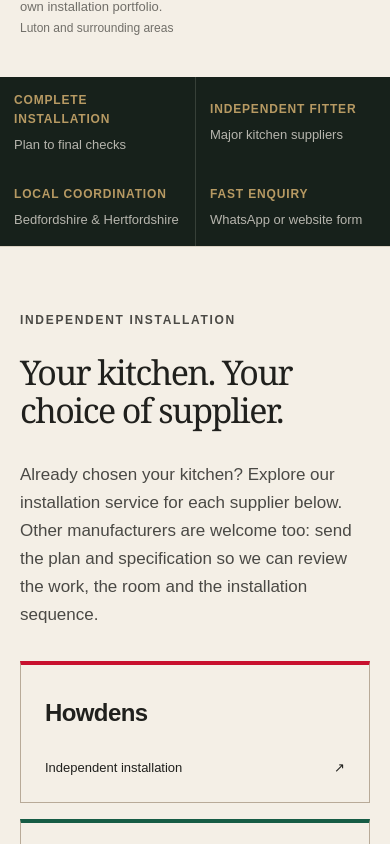
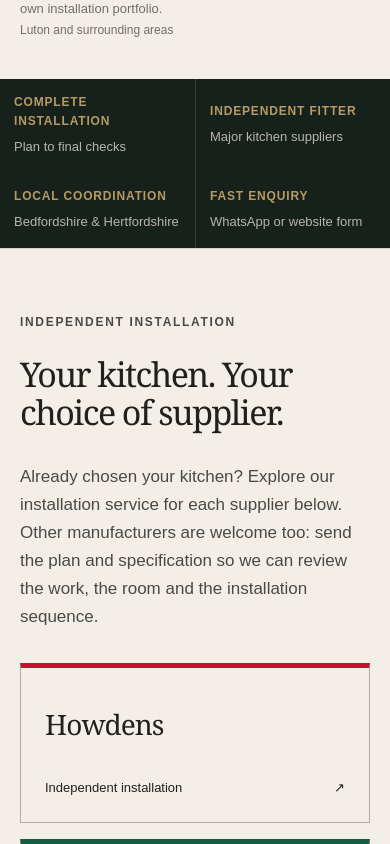
Before and after one commit to formandframekitchens/form-and-frame-website, a Next.js app: page /kitchen-installation in a window 390 px wide. Shown: the part 1156-2000 px from the top of the page. Built offline with nearby package versions, Linux system fonts and the light colour scheme.

Commit message:
Strengthen supplier visual hierarchy

```diff
--- a/app/globals.css
+++ b/app/globals.css
@@ -349,3 +349,53 @@ summary::-webkit-details-marker { display: none; }
   .form-grid { grid-template-columns: 1fr; }
   .form-span { grid-column: auto; }
 }
+
+
+/* Revision 2.1: stronger supplier identity and simpler hero CTAs */
+.supplier-identity {
+  padding: 14px 18px;
+  margin-bottom: 24px;
+  gap: 14px;
+  border-left-width: 7px;
+}
+.supplier-identity-mark {
+  width: 16px;
+  height: 16px;
+}
+.supplier-identity-name {
+  font-family: Georgia, "Times New Roman", serif;
+  font-size: clamp(26px, 2.2vw, 36px);
+  font-weight: 400;
+  line-height: 1;
+  letter-spacing: -.035em;
+}
+.supplier-identity small {
+  font-size: 11px;
+  letter-spacing: .08em;
+}
+.supplier-brand-slot {
+  min-height: 64px;
+  align-items: center;
+}
+.supplier-brand-slot strong {
+  font-family: Georgia, "Times New Roman", serif;
+  font-size: clamp(28px, 2.2vw, 36px);
+  font-weight: 400;
+  line-height: 1;
+  letter-spacing: -.035em;
+}
+.supplier-card {
+  min-height: 160px;
+  border-top-width: 5px;
+}
+.service-contact-actions {
+  gap: 14px;
+}
+@media (max-width: 600px) {
+  .supplier-identity-name {
+    font-size: 28px;
+  }
+  .supplier-brand-slot strong {
+    font-size: 28px;
+  }
+}
```
